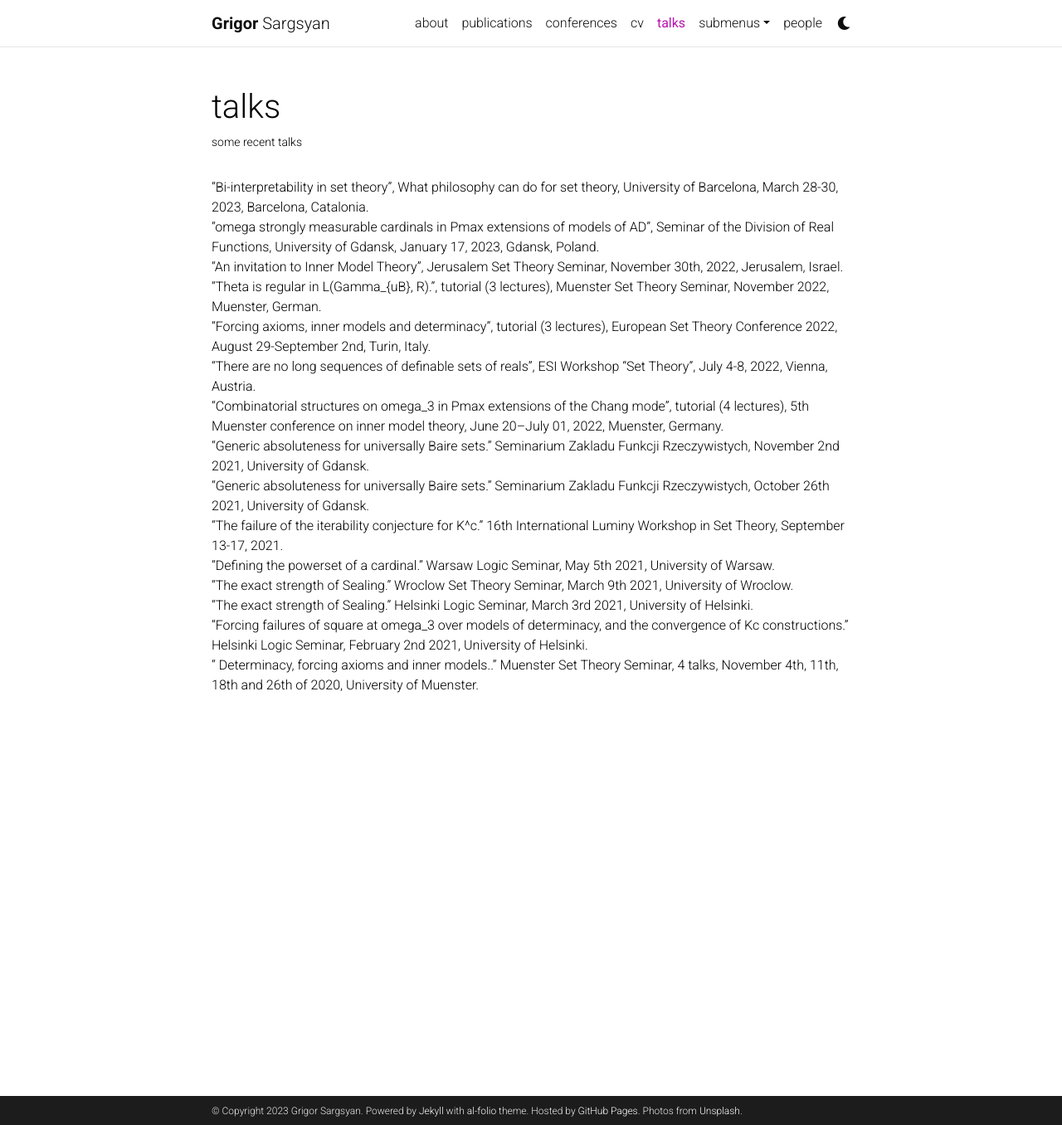
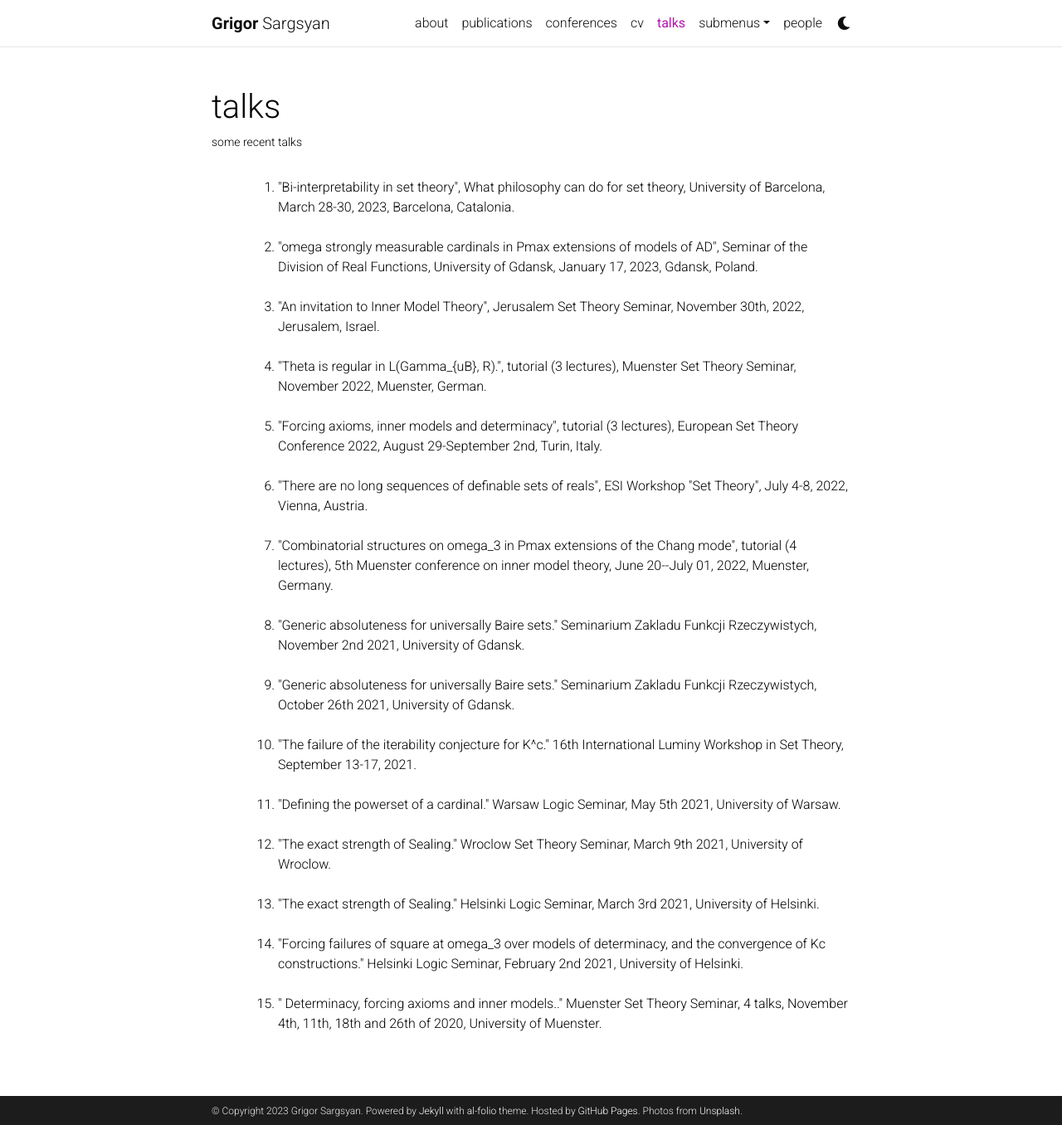
Before and after one commit to grigorsarg/grigorsarg.github.io, a Jekyll site: the page built from _pages/Talks.md, in a window 1280 px wide and 1356 px high. Shown: the whole window at 83% size. Built offline with Jekyll 4.4.1, drawn with Linux system fonts in a browser that asks for light colours; comment, search, counter and statistics services are not loaded; a style sheet for code colours, icons or effects is not loaded.

Commit message:
Update Talks.md

```diff
--- a/_pages/Talks.md
+++ b/_pages/Talks.md
@@ -7,18 +7,22 @@ nav: true
 nav_order: 5
 ---
 
-"Bi-interpretability in set theory", What philosophy can do for set theory, University of Barcelona, March 28-30, 2023, Barcelona, Catalonia. <br>
-"omega strongly measurable cardinals in Pmax extensions of models of AD", Seminar of the Division of Real Functions, University of Gdansk, January 17, 2023, Gdansk, Poland.<br>
-"An invitation to Inner Model Theory", Jerusalem Set Theory Seminar, November 30th, 2022, Jerusalem, Israel.<br>
-"Theta is regular in L(Gamma_{uB}, R).", tutorial (3 lectures), Muenster Set Theory Seminar, November 2022, Muenster, German.<br>
-"Forcing axioms, inner models and determinacy", tutorial (3 lectures), European Set Theory Conference 2022, August 29-September 2nd, Turin, Italy.<br>
-"There are no long sequences of definable sets of reals", ESI Workshop "Set Theory", July 4-8, 2022, Vienna, Austria.<br>
-"Combinatorial structures on omega_3 in Pmax extensions of the Chang mode", tutorial (4 lectures), 5th Muenster conference on inner model theory, June 20--July 01, 2022, Muenster, Germany.<br>
-"Generic absoluteness for universally Baire sets." Seminarium Zakladu Funkcji Rzeczywistych, November 2nd 2021, University of Gdansk.<br>
-"Generic absoluteness for universally Baire sets." Seminarium Zakladu Funkcji Rzeczywistych, October 26th 2021, University of Gdansk.<br>
-"The failure of the iterability conjecture for K^c." 16th International Luminy Workshop in Set Theory, September 13-17, 2021.<br>
-"Defining the powerset of a cardinal." Warsaw Logic Seminar, May 5th 2021, University of Warsaw.<br>
-"The exact strength of Sealing." Wroclow Set Theory Seminar, March 9th 2021, University of Wroclow.<br>
-"The exact strength of Sealing." Helsinki Logic Seminar, March 3rd 2021, University of Helsinki.<br>
-"Forcing failures of square at omega_3 over models of determinacy, and the convergence of Kc constructions." Helsinki Logic Seminar, February 2nd 2021, University of Helsinki.<br>
-" Determinacy, forcing axioms and inner models.." Muenster Set Theory Seminar, 4 talks, November 4th, 11th, 18th and 26th of 2020, University of Muenster.<br>
+<ul>
+  <ol>
+<li>"Bi-interpretability in set theory", What philosophy can do for set theory, University of Barcelona, March 28-30, 2023, Barcelona, Catalonia. </li><br>
+<li>"omega strongly measurable cardinals in Pmax extensions of models of AD", Seminar of the Division of Real Functions, University of Gdansk, January 17, 2023, Gdansk, Poland.</li><br>
+<li>"An invitation to Inner Model Theory", Jerusalem Set Theory Seminar, November 30th, 2022, Jerusalem, Israel.</li><br>
+<li>"Theta is regular in L(Gamma_{uB}, R).", tutorial (3 lectures), Muenster Set Theory Seminar, November 2022, Muenster, German.</li><br>
+<li>"Forcing axioms, inner models and determinacy", tutorial (3 lectures), European Set Theory Conference 2022, August 29-September 2nd, Turin, Italy.</li><br>
+<li>"There are no long sequences of definable sets of reals", ESI Workshop "Set Theory", July 4-8, 2022, Vienna, Austria.</li><br>
+<li>"Combinatorial structures on omega_3 in Pmax extensions of the Chang mode", tutorial (4 lectures), 5th Muenster conference on inner model theory, June 20--July 01, 2022, Muenster, Germany.</li><br>
+<li>"Generic absoluteness for universally Baire sets." Seminarium Zakladu Funkcji Rzeczywistych, November 2nd 2021, University of Gdansk.</li><br>
+<li>"Generic absoluteness for universally Baire sets." Seminarium Zakladu Funkcji Rzeczywistych, October 26th 2021, University of Gdansk.</li><br>
+<li>"The failure of the iterability conjecture for K^c." 16th International Luminy Workshop in Set Theory, September 13-17, 2021.</li><br>
+<li>"Defining the powerset of a cardinal." Warsaw Logic Seminar, May 5th 2021, University of Warsaw.</li><br>
+<li>"The exact strength of Sealing." Wroclow Set Theory Seminar, March 9th 2021, University of Wroclow.</li><br>
+<li>"The exact strength of Sealing." Helsinki Logic Seminar, March 3rd 2021, University of Helsinki.</li><br>
+<li>"Forcing failures of square at omega_3 over models of determinacy, and the convergence of Kc constructions." Helsinki Logic Seminar, February 2nd 2021, University of Helsinki.</li><br>
+<li>" Determinacy, forcing axioms and inner models.." Muenster Set Theory Seminar, 4 talks, November 4th, 11th, 18th and 26th of 2020, University of Muenster.</li><br>
+    </ol>
+  </ul>
```
